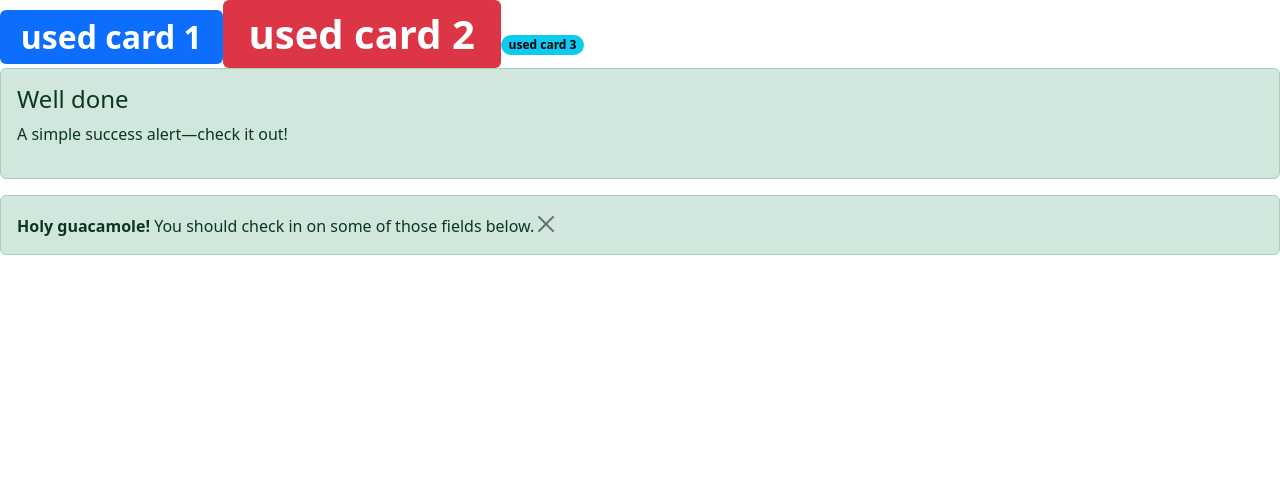
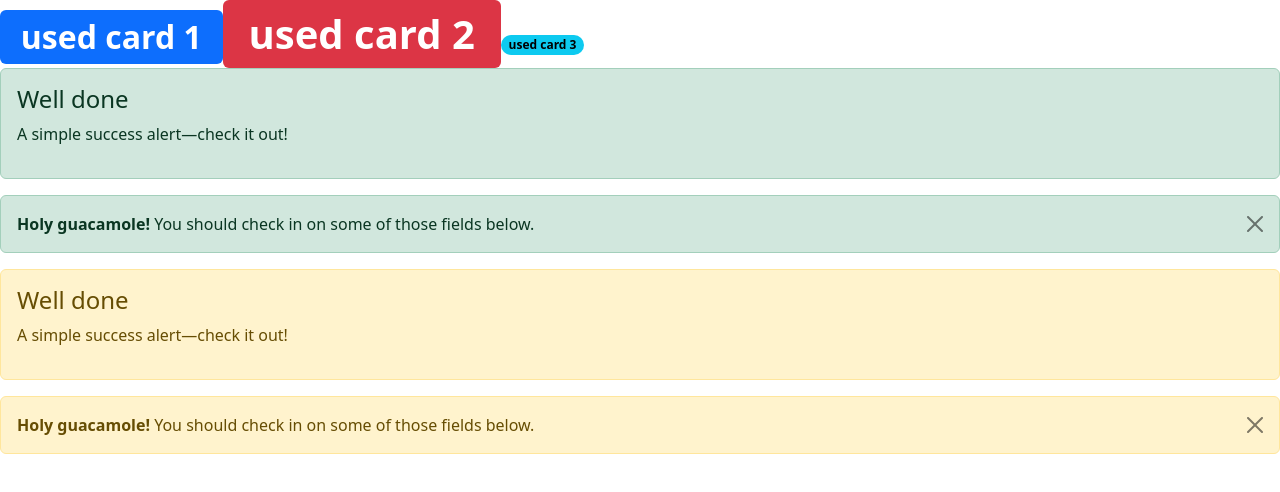
Before and after one commit to NS-25/Bootstraps-project, a React (Vite) app: page / in a window 1280 px wide. Shown: the top 492 px of the page. Built offline with nearby package versions, Linux system fonts and the light colour scheme.

Commit message:
changes some codes

```diff
--- a/src/App.jsx
+++ b/src/App.jsx
@@ -28,6 +28,7 @@ const App = () => {
       <Badge variant="info" label="used card 3" type="pill" />
       <div>
         <Alert variant="success" head="heading" close="close" />
+        <Alert variant="warning" close="close" />
       </div>
     </>
   );
--- a/src/components/Alert.jsx
+++ b/src/components/Alert.jsx
@@ -7,7 +7,7 @@ const Alert = ({ variant, head, close }) => {
         <h4 className={`alert-${head}`}>Well done</h4>
         <p>A simple success alert—check it out!</p>
       </div>
-      <div className={` alert alert-${variant} `}>
+      <div className={` alert alert-${variant} alert-dismissible fade show `}>
         <strong>Holy guacamole!</strong> You should check in on some of those
         fields below.
         <button
```
